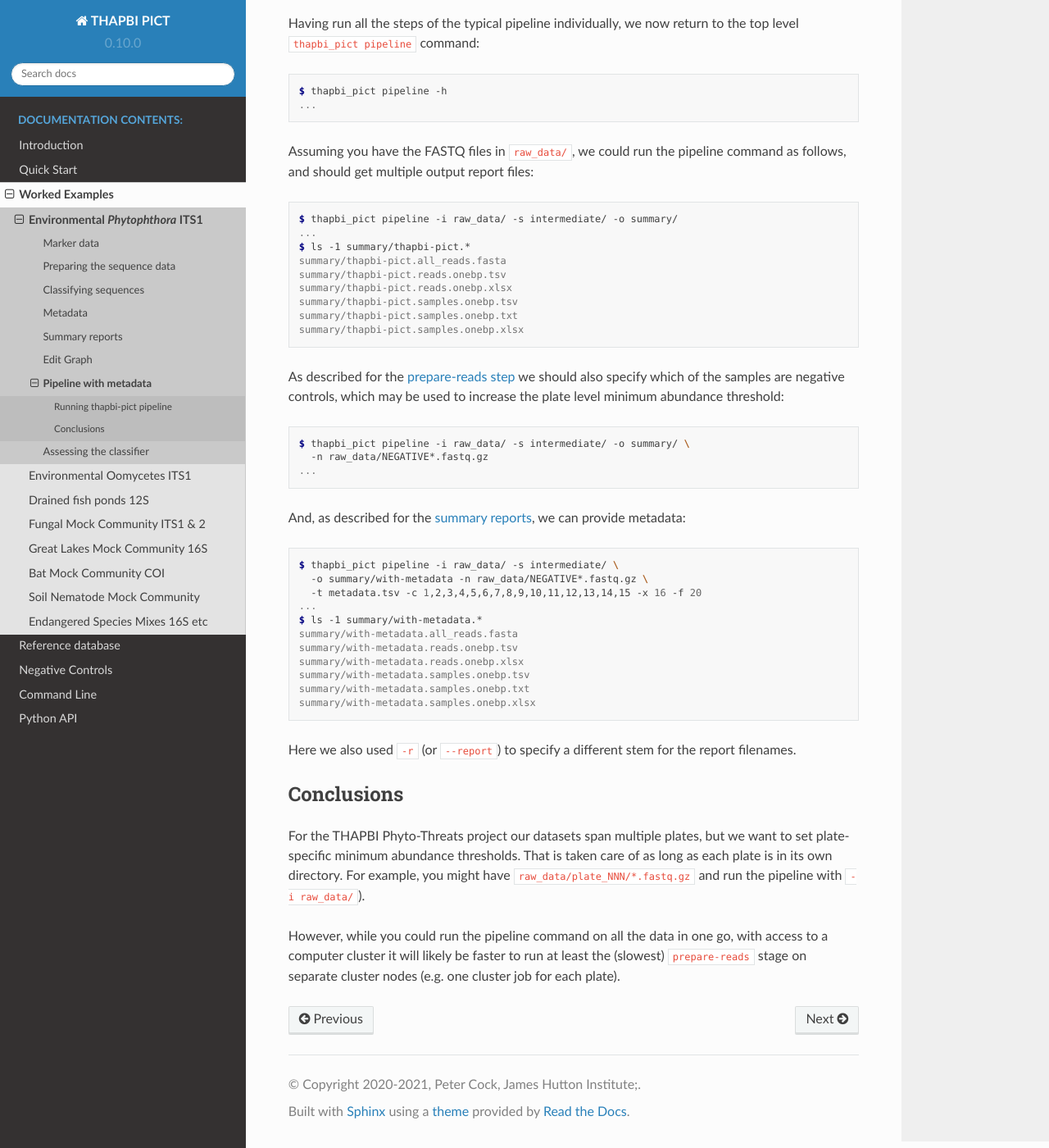
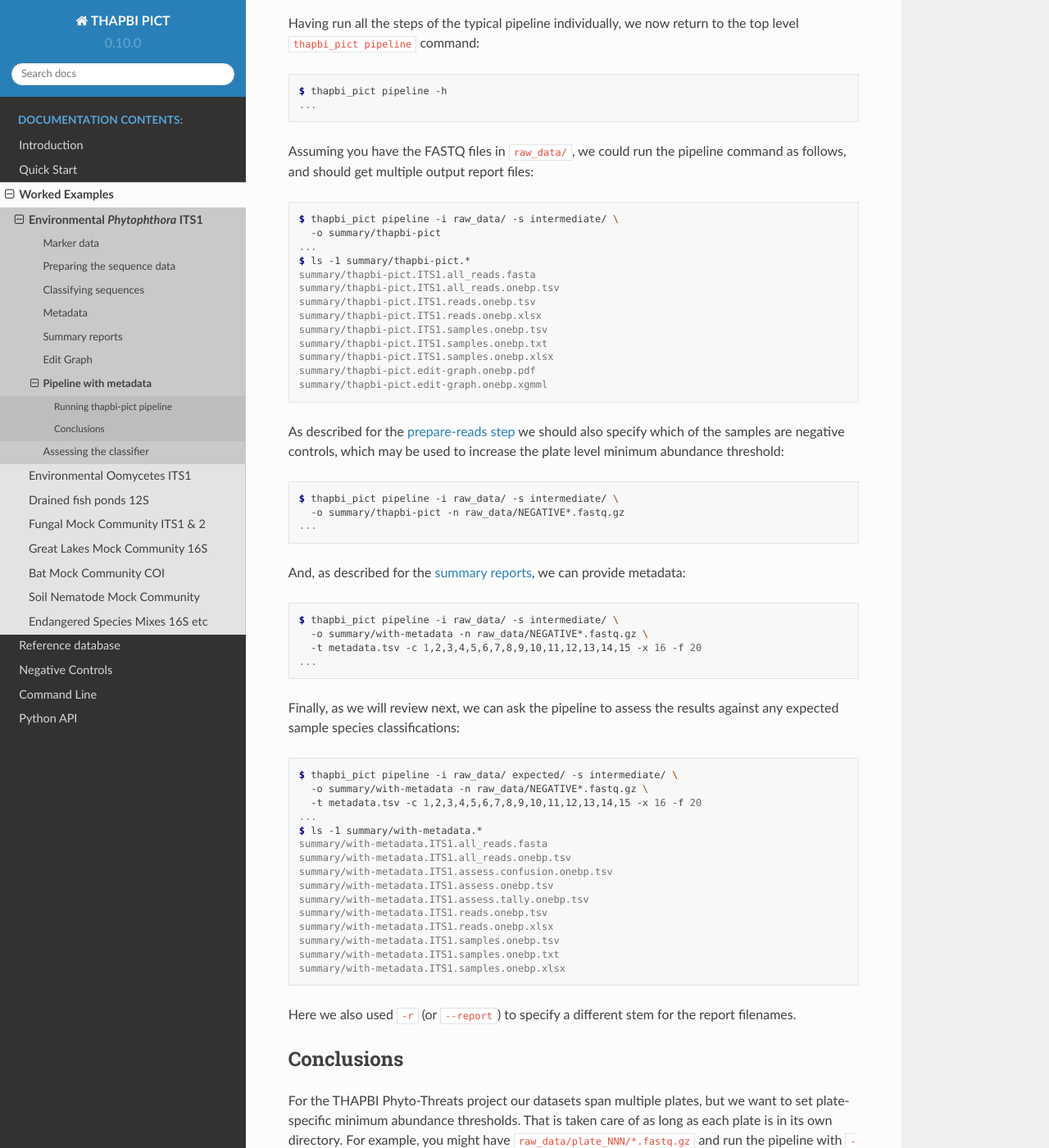
Before and after one commit to peterjc/thapbi-pict, a Sphinx documentation site: the page built from docs/examples/woody_hosts/pipeline.rst, in a window 1280 px wide and 1400 px high, scrolled down 270 px. Shown: the whole window at 82% size. Built offline with Sphinx 7.4.7 and the Read the Docs theme 2.0.0, drawn with Linux system fonts in a browser that asks for light colours; pages that are not in the unit, such as notebooks, are missing from menus.

Commit message:
woody_hosts paths and filenames now with ITS1

```diff
--- a/docs/examples/woody_hosts/pipeline.rst
+++ b/docs/examples/woody_hosts/pipeline.rst
@@ -17,15 +17,19 @@ command as follows, and should get multiple output report files:
 
 .. code:: console
 
-    $ thapbi_pict pipeline -i raw_data/ -s intermediate/ -o summary/
+    $ thapbi_pict pipeline -i raw_data/ -s intermediate/ \
+      -o summary/thapbi-pict
     ...
     $ ls -1 summary/thapbi-pict.*
-    summary/thapbi-pict.all_reads.fasta
-    summary/thapbi-pict.reads.onebp.tsv
-    summary/thapbi-pict.reads.onebp.xlsx
-    summary/thapbi-pict.samples.onebp.tsv
-    summary/thapbi-pict.samples.onebp.txt
-    summary/thapbi-pict.samples.onebp.xlsx
+    summary/thapbi-pict.ITS1.all_reads.fasta
+    summary/thapbi-pict.ITS1.all_reads.onebp.tsv
+    summary/thapbi-pict.ITS1.reads.onebp.tsv
+    summary/thapbi-pict.ITS1.reads.onebp.xlsx
+    summary/thapbi-pict.ITS1.samples.onebp.tsv
+    summary/thapbi-pict.ITS1.samples.onebp.txt
+    summary/thapbi-pict.ITS1.samples.onebp.xlsx
+    summary/thapbi-pict.edit-graph.onebp.pdf
+    summary/thapbi-pict.edit-graph.onebp.xgmml
 
 As described for the :ref:`prepare-reads step <prepare_reads>` we should also
 specify which of the samples are negative controls, which may be used to
@@ -33,8 +37,8 @@ increase the plate level minimum abundance threshold:
 
 .. code:: console
 
-    $ thapbi_pict pipeline -i raw_data/ -s intermediate/ -o summary/ \
-      -n raw_data/NEGATIVE*.fastq.gz
+    $ thapbi_pict pipeline -i raw_data/ -s intermediate/ \
+      -o summary/thapbi-pict -n raw_data/NEGATIVE*.fastq.gz
     ...
 
 And, as described for the :ref:`summary reports <summary_reports>`, we can
@@ -46,13 +50,27 @@ provide metadata:
       -o summary/with-metadata -n raw_data/NEGATIVE*.fastq.gz \
       -t metadata.tsv -c 1,2,3,4,5,6,7,8,9,10,11,12,13,14,15 -x 16 -f 20
     ...
+
+Finally, as we will review next, we can ask the pipeline to assess the results
+against any expected sample species classifications:
+
+.. code:: console
+
+    $ thapbi_pict pipeline -i raw_data/ expected/ -s intermediate/ \
+      -o summary/with-metadata -n raw_data/NEGATIVE*.fastq.gz \
+      -t metadata.tsv -c 1,2,3,4,5,6,7,8,9,10,11,12,13,14,15 -x 16 -f 20
+    ...
     $ ls -1 summary/with-metadata.*
-    summary/with-metadata.all_reads.fasta
-    summary/with-metadata.reads.onebp.tsv
-    summary/with-metadata.reads.onebp.xlsx
-    summary/with-metadata.samples.onebp.tsv
-    summary/with-metadata.samples.onebp.txt
-    summary/with-metadata.samples.onebp.xlsx
+    summary/with-metadata.ITS1.all_reads.fasta
+    summary/with-metadata.ITS1.all_reads.onebp.tsv
+    summary/with-metadata.ITS1.assess.confusion.onebp.tsv
+    summary/with-metadata.ITS1.assess.onebp.tsv
+    summary/with-metadata.ITS1.assess.tally.onebp.tsv
+    summary/with-metadata.ITS1.reads.onebp.tsv
+    summary/with-metadata.ITS1.reads.onebp.xlsx
+    summary/with-metadata.ITS1.samples.onebp.tsv
+    summary/with-metadata.ITS1.samples.onebp.txt
+    summary/with-metadata.ITS1.samples.onebp.xlsx
 
 Here we also used ``-r`` (or ``--report``) to specify a different stem
 for the report filenames.
--- a/docs/examples/woody_hosts/summary.rst
+++ b/docs/examples/woody_hosts/summary.rst
@@ -18,7 +18,7 @@ To mimic what the pipeline command would do, run the following:
 
 .. code:: console
 
-    $ thapbi_pict summary -i intermediate/ -o summary/
+    $ thapbi_pict summary -i intermediate/ -o summary/thapbi-pict
     ...
 
 We will look at the output in a moment, along side the equivalent reports
```
Also changed, not shown: docs/examples/woody_hosts/assess.rst (+21 -21 lines), docs/examples/woody_hosts/classify.rst (+11 -11 lines), docs/examples/woody_hosts/prepare.rst (+4 -4 lines).
